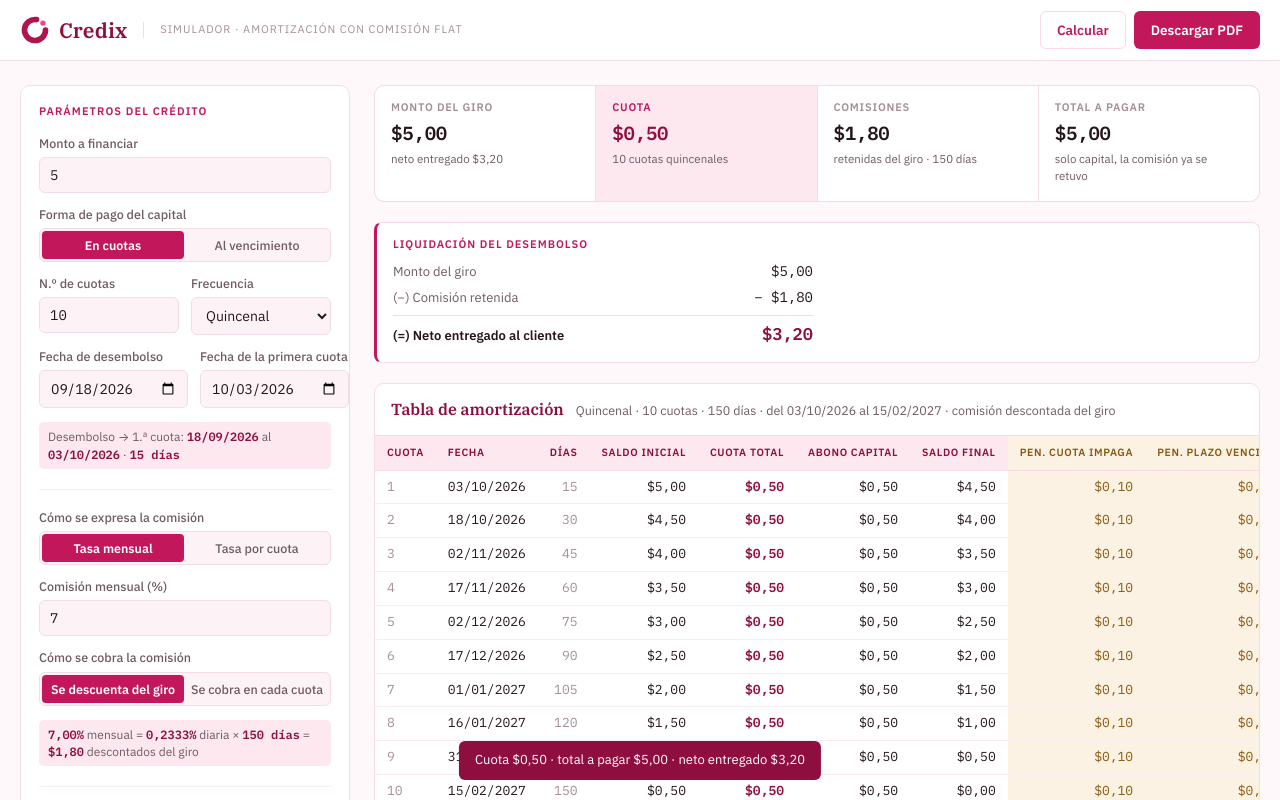
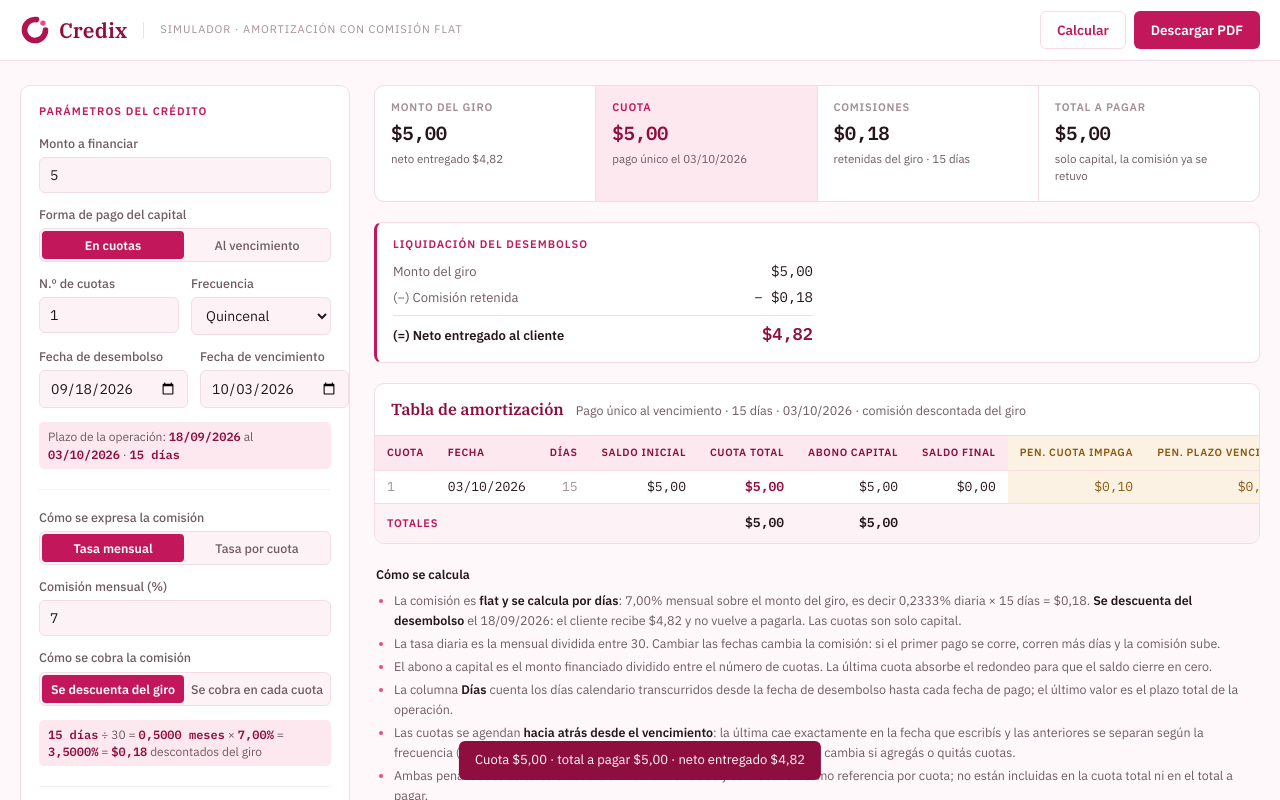
Before and after one commit to EmpsyInternational/simulater, a plain HTML site: page index.html in a window 1280 px wide. Both pictures are taken after typing "5", "Sample", "Sample", "Sample" into the empty fields and a click on the button "Calcular". Shown: the top 800 px of the page. Drawn offline with nearby package versions, Linux system fonts and the light colour scheme.

Commit message:
refresh update

```diff
--- a/index.html
+++ b/index.html
@@ -321,7 +321,7 @@
       <div class="row2">
         <div class="field">
           <label for="cuotas">N.º de cuotas</label>
-          <input type="number" id="cuotas" class="num" value="10" min="1" max="360" step="1">
+          <input type="number" id="cuotas" class="num" value="1" min="1" max="360" step="1">
         </div>
         <div class="field">
           <label for="frecuencia">Frecuencia</label>
@@ -339,7 +339,7 @@
           <input type="date" id="desembolso" value="2026-09-18">
         </div>
         <div class="field">
-          <label for="fecha1">Fecha de la primera cuota</label>
+          <label for="fecha1">Fecha de vencimiento</label>
           <input type="date" id="fecha1" value="2026-10-03">
         </div>
       </div>
@@ -448,7 +448,7 @@
         <li>La tasa diaria es la mensual dividida entre 30. Cambiar las fechas cambia la comisión: si el primer pago se corre, corren más días y la comisión sube.</li>
         <li id="nota-capital"></li>
         <li>La columna <strong>Días</strong> cuenta los días calendario transcurridos desde la fecha de desembolso hasta cada fecha de pago; el último valor es el plazo total de la operación.</li>
-        <li>Las cuotas <strong>quincenales y catorcenales se agendan cada 15 y 14 días calendario</strong> a partir de la fecha de la primera cuota, no en días fijos del mes.</li>
+        <li>Las cuotas se agendan <strong>hacia atrás desde el vencimiento</strong>: la última cae exactamente en la fecha que escribís y las anteriores se separan según la frecuencia (15 días para quincenal). Por eso el plazo, y con él la comisión, no cambia si agregás o quitás cuotas.</li>
         <li>Ambas penalidades se calculan sobre el monto financiado y se muestran como referencia por cuota; no están incluidas en la cuota total ni en el total a pagar.</li>
       </ul>
     </div>
@@ -475,6 +475,7 @@
   function pct(n){ return fmtNum.format(n) + "%"; }
   var fmtNum4 = new Intl.NumberFormat("de-DE",{minimumFractionDigits:4,maximumFractionDigits:4});
   function pct4(n){ return fmtNum4.format(n) + "%"; }
+  function num4(n){ return fmtNum4.format(n); }
   function num(el, def){ var v = parseFloat(el.value); return isFinite(v) ? v : def; }
 
   function parseDate(v){
@@ -489,11 +490,14 @@
     d.setDate(Math.min(base.getDate(), last));
     return d;
   }
-  function fechaCuota(base, i, freq){
-    if (!base) return null;
-    if (freq === "mensual") return addMonths(base, i);
-    var d = new Date(base.getTime());
-    d.setDate(d.getDate() + i * DIAS[freq]);
+  // Las cuotas se cuentan HACIA ATRÁS desde el vencimiento: la última cae
+  // exactamente en la fecha que se escribe, así el plazo de la operación es
+  // siempre el rango entre las dos fechas, sin importar cuántas cuotas haya.
+  function fechaAtras(venc, k, freq){
+    if (!venc) return null;
+    if (freq === "mensual") return addMonths(venc, -k);
+    var d = new Date(venc.getTime());
+    d.setDate(d.getDate() - k * DIAS[freq]);
     return d;
   }
   function fmtDate(d){
@@ -540,15 +544,19 @@
     var tasaIn = num($("tasa"), 0);
     var tasaCuota = modo === "mensual" ? tasaIn * FACTOR[freq] : tasaIn;
     var tasaMensual = modo === "mensual" ? tasaIn : tasaIn / FACTOR[freq];
-    var base = parseDate($("fecha1").value);
+    var venc = parseDate($("fecha1").value);   // fecha de vencimiento: última cuota
     var fDes = parseDate($("desembolso").value);
 
     var errores = [];
     if (pendiente) errores.push("Ingresá el monto para calcular la tabla.");
     else if (!(monto > 0)) errores.push("El monto debe ser mayor a cero.");
     if (!(n >= 1 && n <= 360)) errores.push("El número de cuotas debe estar entre 1 y 360.");
-    if (!base) errores.push("Ingresá la fecha de la primera cuota.");
+    if (!venc) errores.push("Ingresá la fecha de vencimiento.");
     if (!fDes) errores.push("Ingresá la fecha de desembolso: desde ahí se cuentan los días.");
+    if (fDes && venc && venc <= fDes) errores.push("El vencimiento debe ser posterior al desembolso.");
+    if (fDes && venc && n > 1 && fechaAtras(venc, n - 1, freq) <= fDes){
+      errores.push("Con " + n + " cuotas " + ADJ[freq] + " la primera caería antes del desembolso: reducí las cuotas o alejá el vencimiento.");
+    }
 
     // La comisión corre por DÍAS, no por cantidad de cuotas: un primer período
     // largo cuesta más que uno corto aunque el número de cuotas sea el mismo.
@@ -563,7 +571,7 @@
       for (var i = 1; i <= n; i++){
         // Al vencimiento (bullet): las cuotas no abonan capital y este cae entero en la última.
         var abono = (i === n) ? r2(saldo) : (capital === "vencimiento" ? 0 : abonoFijo);
-        var fCuota = fechaCuota(base, i - 1, freq);
+        var fCuota = fechaAtras(venc, n - i, freq);
         var diasPeriodo = Math.max(0, dias(anterior, fCuota));
         var comPeriodo = r2(monto * tasaDiaria / 100 * diasPeriodo);
         var comEnCuota = alInicio ? 0 : comPeriodo;
@@ -589,6 +597,7 @@
       }
     }
     var comisionInicio = alInicio ? r2(sumComPeriodo) : 0;
+    var diasOperacion = cuotas.length ? cuotas[cuotas.length - 1].dias : 0;
 
     // Si todos los períodos miden lo mismo, la comisión por cuota es un solo número.
     var uniforme = cuotas.length > 0;
@@ -603,6 +612,8 @@
       errores: errores, filas: cuotas, monto: monto, n: n, freq: freq,
       capital: capital, cobro: cobro, alInicio: alInicio,
       tasaCuota: tasaCuota, tasaMensual: tasaMensual, tasaDiaria: tasaDiaria,
+      meses: diasOperacion / 30,                    // meses comerciales, base 30
+      tasaPeriodo: tasaMensual * diasOperacion / 30, // tasa de descuento acumulada
       comision: uniforme ? cuotas[0].comPeriodo : null, retenida: comisionInicio,
       comisionTotal: r2(comisionInicio + sumCom),
       penImpaga: penImpaga, penVencido: penVencido,
@@ -613,7 +624,8 @@
       desembolso: fDes, pendiente: pendiente,
       diasTotal: cuotas.length ? cuotas[cuotas.length - 1].dias : 0,
       diasPrimera: cuotas.length ? cuotas[0].dias : 0,
-      primera: base, ultima: cuotas.length ? cuotas[cuotas.length - 1].fecha : null
+      primera: cuotas.length ? cuotas[0].fecha : null,
+      ultima: cuotas.length ? cuotas[cuotas.length - 1].fecha : null
     };
   }
 
@@ -679,15 +691,18 @@
     } else { al.hidden = true; }
     $("btn-pdf").disabled = m.errores.length > 0;
 
+    var unPago = m.n === 1;
+
     $("rango").innerHTML = m.errores.length
       ? "&nbsp;"
-      : "Desembolso → 1.ª cuota: <b>" + fmtDate(m.desembolso) + "</b> al <b>" + fmtDate(m.primera) +
-        "</b> · <b>" + m.diasPrimera + " días</b>";
+      : "Plazo de la operación: <b>" + fmtDate(m.desembolso) + "</b> al <b>" + fmtDate(m.ultima) +
+        "</b> · <b>" + m.diasTotal + " días</b>" +
+        (unPago ? "" : "<br>1.ª cuota el <b>" + fmtDate(m.primera) + "</b> · " + m.diasPrimera + " días");
 
     $("derived").innerHTML = m.errores.length
       ? "&nbsp;"
-      : "<b>" + pct(m.tasaMensual) + "</b> mensual = <b>" + pct4(m.tasaDiaria) + "</b> diaria × <b>" +
-        m.diasTotal + " días</b> = <b>" + money(m.comisionTotal) + "</b>" +
+      : "<b>" + m.diasTotal + " días</b> ÷ 30 = <b>" + num4(m.meses) + " meses</b> × <b>" + pct(m.tasaMensual) +
+        "</b> = <b>" + pct4(m.tasaPeriodo) + "</b> = <b>" + money(m.comisionTotal) + "</b>" +
         (m.alInicio ? " descontados del giro" : " cobrados en las cuotas");
 
     $("t-monto-k").textContent = m.alInicio ? "Monto del giro" : "Monto financiado";
@@ -698,8 +713,9 @@
     $("t-cuota-k").textContent = bullet ? "Cuota periódica" : "Cuota";
     $("t-cuota").textContent = m.errores.length ? "—" : money(m.cuotaTipo);
     $("t-cuota-s").textContent = m.errores.length ? " "
-      : (bullet ? m.n + " cuotas · última de " + money(m.cuotaFinal)
-                : m.n + " cuotas " + ADJ[m.freq]);
+      : (unPago ? "pago único el " + fmtDate(m.ultima)
+                : (bullet ? m.n + " cuotas · última de " + money(m.cuotaFinal)
+                          : m.n + " cuotas " + ADJ[m.freq]));
     $("nota-capital").textContent = bullet
       ? "El capital se paga al vencimiento: el monto completo se cancela en la última cuota, el " + fmtDate(m.ultima) +
         (m.alInicio ? ", y las cuotas anteriores quedan en cero porque la comisión ya se cobró al inicio."
@@ -721,8 +737,10 @@
       : (m.alInicio ? "solo capital, la comisión ya se retuvo" : "capital + comisiones");
 
     $("tablesub").textContent = m.errores.length ? " "
-      : NOMBRE[m.freq] + " · " + m.n + " cuotas · " + m.diasTotal + " días · del " + fmtDate(m.primera) + " al " + fmtDate(m.ultima) +
-        (bullet ? " · capital al vencimiento" : "") +
+      : (unPago
+          ? "Pago único al vencimiento · " + m.diasTotal + " días · " + fmtDate(m.ultima)
+          : NOMBRE[m.freq] + " · " + m.n + " cuotas · " + m.diasTotal + " días · del " + fmtDate(m.primera) +
+            " al " + fmtDate(m.ultima) + (bullet ? " · capital al vencimiento" : "")) +
         (m.alInicio ? " · comisión descontada del giro" : "");
 
     var C = columnas(m);
@@ -798,14 +816,15 @@
     var izqN = (cliente ? 1 : 0) + (ident ? 1 : 0) + (credito ? 1 : 0);
     var DER = [
       [m.alInicio ? "Monto del giro" : "Monto financiado", money(m.monto)],
-      ["Plazo", m.n + " cuotas " + ADJ[m.freq] + "  ·  " + m.diasTotal + " días"],
-      ["Pago del capital", bullet ? "Al vencimiento" : "Amortiza en cada cuota"],
+      ["Pago del capital", m.n === 1 ? "Único, al vencimiento" : (bullet ? "Al vencimiento" : "Amortiza en cada cuota")],
+      ["Plazo", (m.n === 1 ? "Pago único al vencimiento" : m.n + " cuotas " + ADJ[m.freq]) + "  ·  " + m.diasTotal + " días"],
       ["Desembolso", fmtDate(m.desembolso)],
-      ["Primera cuota", fmtDate(m.primera)],
       ["Vencimiento", fmtDate(m.ultima)],
       ["Comisión flat", pct(m.tasaMensual) + " mensual  ·  " + pct4(m.tasaDiaria) + " diaria"],
+      ["Tasa del período (" + num4(m.meses) + " meses)", pct4(m.tasaPeriodo)],
       ["Comisión por los " + m.diasTotal + " días", money(m.comisionTotal)]
     ];
+    if (m.n > 1) DER.splice(3, 0, ["Primera cuota", fmtDate(m.primera)]);
     if (m.alInicio){
       DER.push(["Comisión retenida del giro", "- " + money(m.retenida)]);
       DER.push(["Neto entregado al cliente", money(m.neto)]);
@@ -819,12 +838,13 @@
 
     var LINEAS = [
       m.alInicio
-        ? "La comisión es flat y corre por días: " + pct(m.tasaMensual) + " mensual (" + pct4(m.tasaDiaria) +
-          " diaria) sobre el monto del giro × " + m.diasTotal + " días del " + fmtDate(m.desembolso) + " al " +
-          fmtDate(m.ultima) + " = " + money(m.retenida) + ", que se descuentan del giro y no se pagan en las cuotas."
+        ? "Plazo " + m.diasTotal + " días (" + fmtDate(m.desembolso) + " al " + fmtDate(m.ultima) + ") = " +
+          num4(m.meses) + " meses comerciales de 30 días. Tasa acumulada del período: " + pct(m.tasaMensual) + " × " +
+          num4(m.meses) + " = " + pct4(m.tasaPeriodo) + ". Descuento aplicado: " + money(m.monto) + " × " +
+          pct4(m.tasaPeriodo) + " = " + money(m.retenida) + ", cobrado por anticipado sobre el giro."
         : "La comisión es flat y corre por días: " + pct(m.tasaMensual) + " mensual (" + pct4(m.tasaDiaria) +
           " diaria) sobre el monto original. Cada cuota cobra los días transcurridos desde el pago anterior.",
-      bullet
+      (m.n === 1 || bullet)
         ? "El capital (" + money(m.monto) + ") se paga íntegro al vencimiento, el " + fmtDate(m.ultima) + "."
         : "El capital se amortiza en partes iguales en cada cuota; la última absorbe el redondeo para que el saldo cierre en cero.",
       "Penalidad por cuota impaga: " + pct(num($("pen1"),0)) + " sobre el " + (m.alInicio ? "monto del giro" : "monto financiado") +
```
Also changed, not shown: artifact.html (+47 -27 lines).
